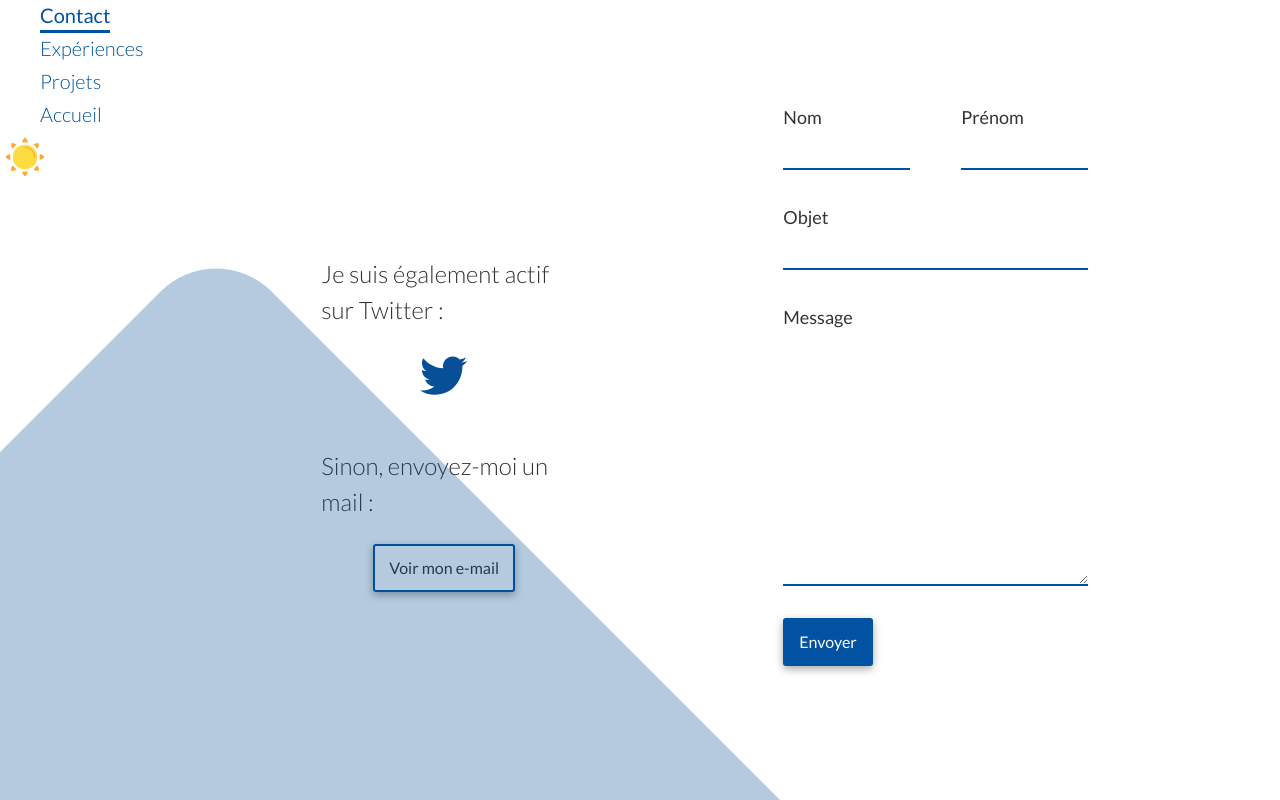
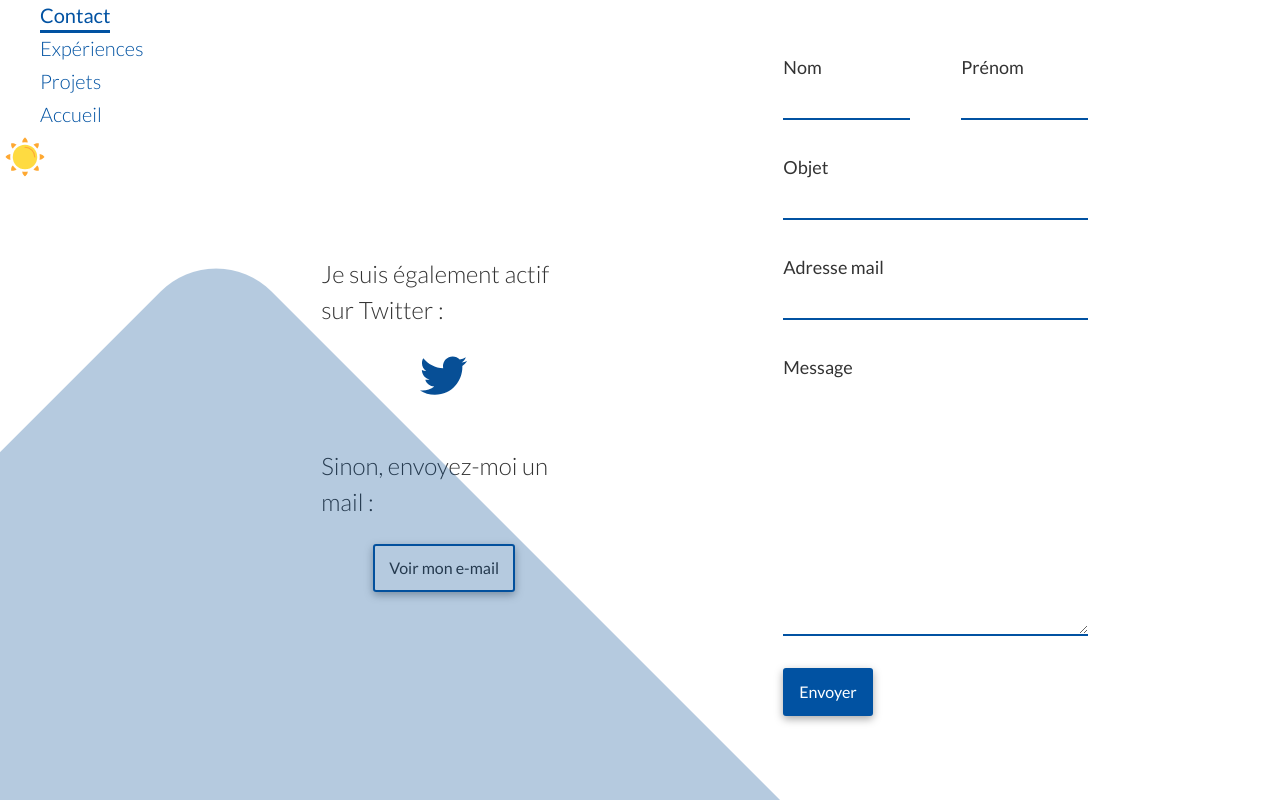
Before and after one commit to NicolasD09/portfolio, a Nuxt app: page /contact in a window 1280 px wide. Built offline with nearby package versions, Linux system fonts and the light colour scheme; what v-hotkey would draw is missing.

Commit message:
added email input on form

```diff
--- a/components/Contact/ContactForm.vue
+++ b/components/Contact/ContactForm.vue
@@ -80,6 +80,19 @@
               >
             </div>
           </div>
+          <div class="w-9/12 mx-auto mb-16">
+            <div class="flex flex-col">
+              <input
+                type="email"
+                name="email"
+                class="border-b-2 bg-transparent"
+                v-model="email"
+              />
+              <label class="font-regular text-lg" for="subject" name="objet"
+                >Adresse mail</label
+              >
+            </div>
+          </div>
           <div class="w-9/12 mx-auto">
             <div class="flex flex-col">
               <textarea
@@ -126,6 +139,7 @@ export default {
       email: false,
       surname: "",
       name: "",
+      email: "",
       objet: "",
       message: ""
     };
@@ -148,6 +162,7 @@ export default {
       if (
         this.name == "" ||
         this.surname == "" ||
+        this.email == "" ||
         this.objet == "" ||
         this.message == "" ||
         honeypot.checked
@@ -158,12 +173,14 @@ export default {
           .post("https://submit-form.com/Y2NqDlxV_eA1jO7NOsn-P", {
             surname: this.surname,
             name: this.name,
+            email: this.email,
             object: this.objet,
             message: this.message
           })
           .then(res => {
             this.name = "";
             this.surname = "";
+            this.email = "";
             this.objet = "";
             this.message = "";
             const popup = document.querySelector(".email_sent");
```
